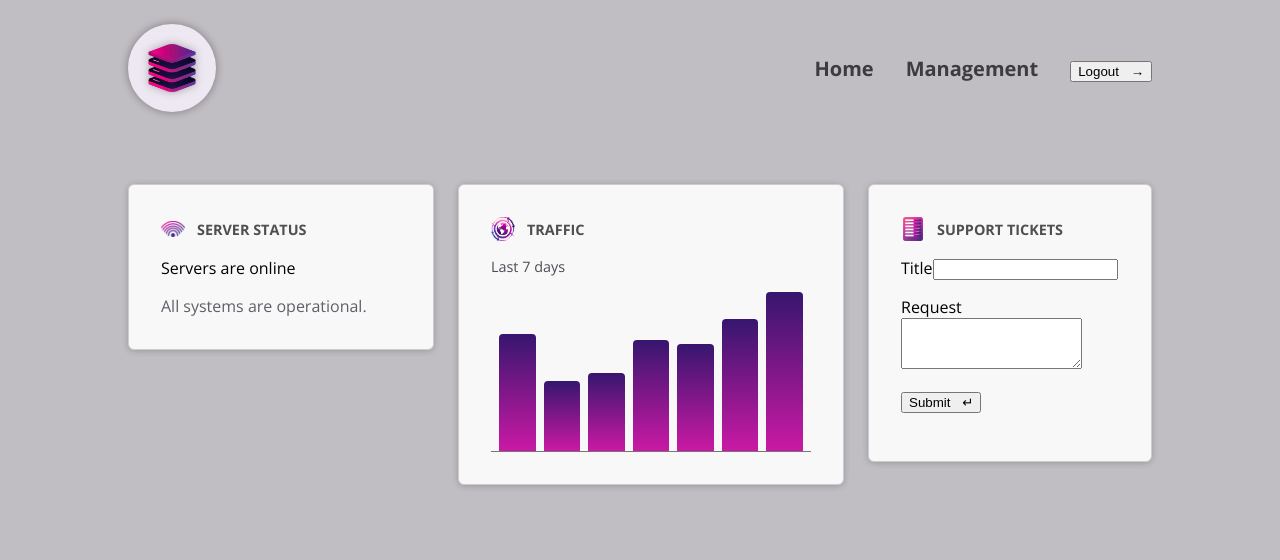
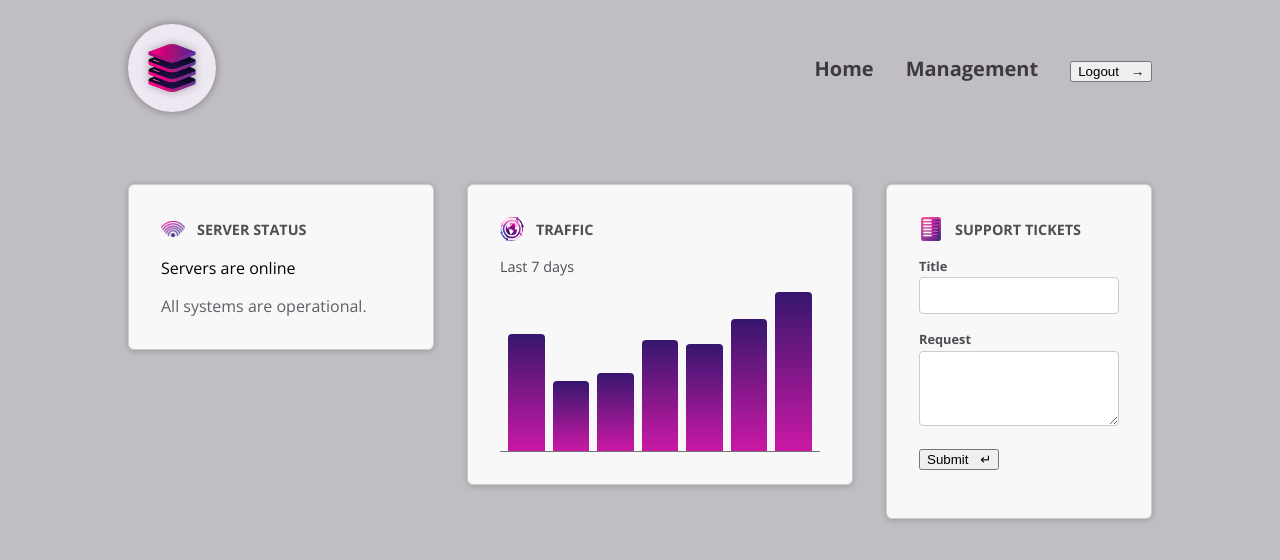
Before and after one commit to oizdar/components-deep-dive, an Angular app: page / in a window 1280 px wide. Shown: the top 560 px of the page. Built offline with nearby package versions, Linux system fonts and the light colour scheme.

Commit message:
disable style encapsulation for a control component

```diff
--- a/src/app/shared/control/control.component.html
+++ b/src/app/shared/control/control.component.html
@@ -1,4 +1,4 @@
-<p>
+<p class="control">
   <label [for]="name()">{{ label() }}</label>
   <ng-content select="input, textarea"/>
 </p>
--- a/src/app/shared/control/control.component.ts
+++ b/src/app/shared/control/control.component.ts
@@ -1,11 +1,12 @@
-import { Component, input } from '@angular/core';
+import { Component, input, ViewEncapsulation } from '@angular/core';
 
 @Component({
   selector: 'app-control',
   standalone: true,
   imports: [],
   templateUrl: './control.component.html',
-  styleUrl: './control.component.css'
+  styleUrl: './control.component.css',
+  encapsulation: ViewEncapsulation.None
 })
 export class ControlComponent {
   label = input.required<string>();
```
